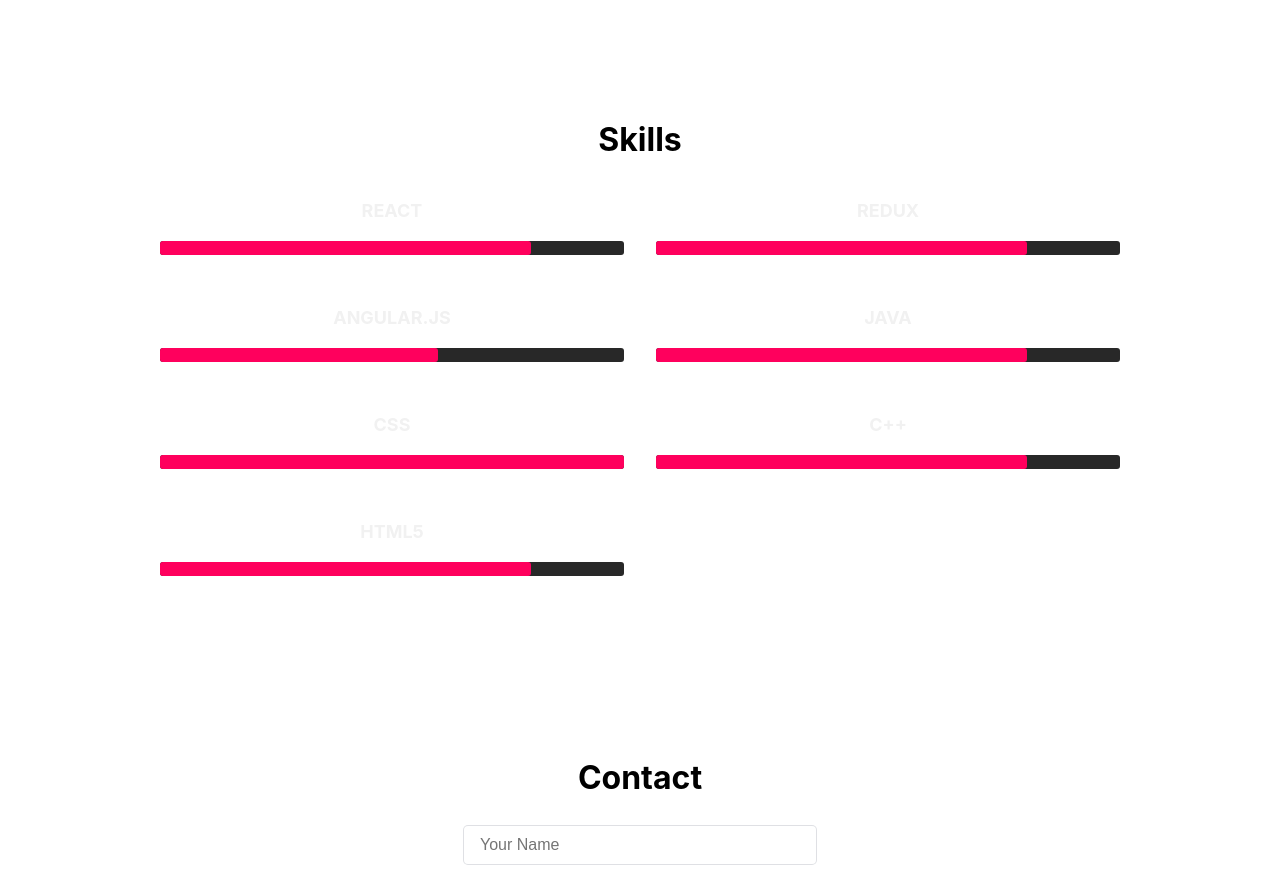
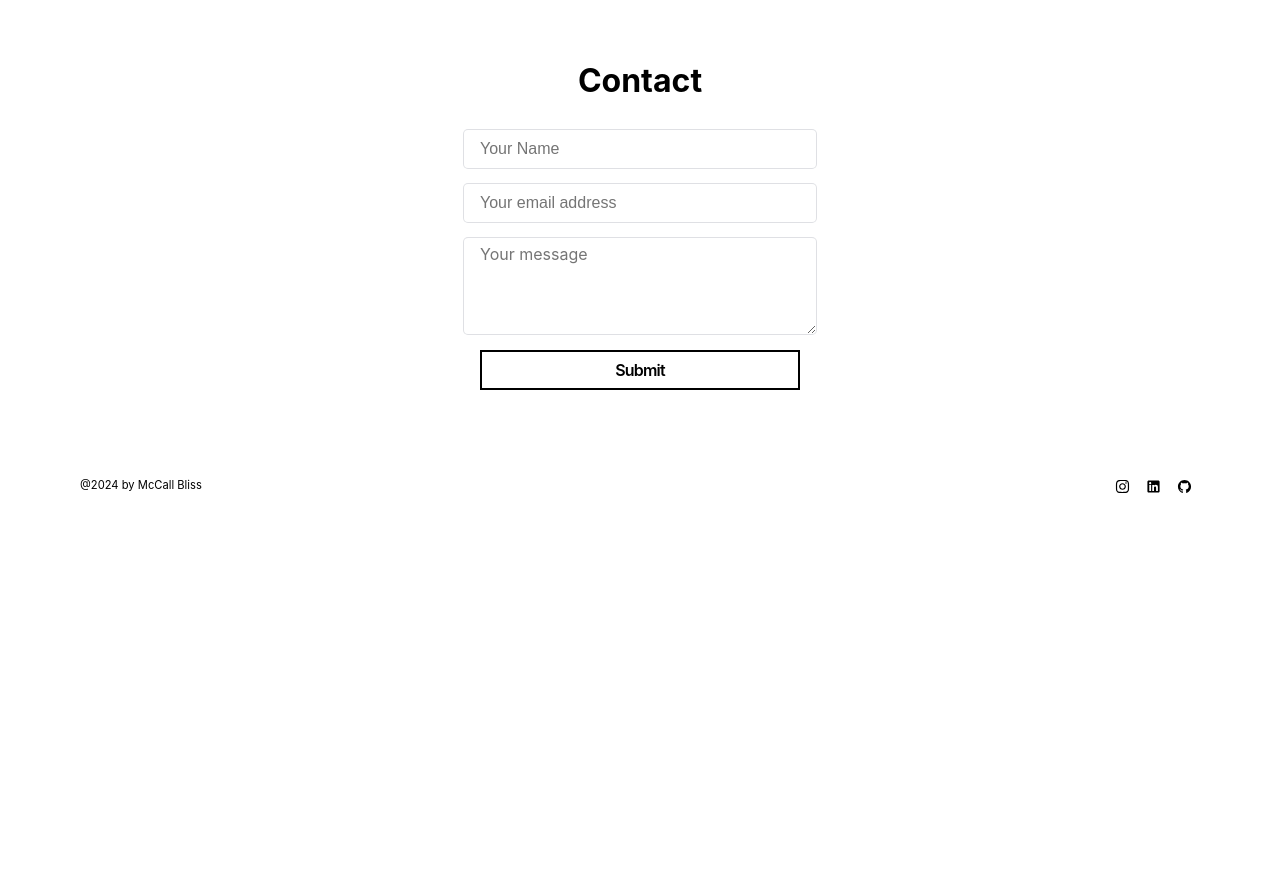
Before and after one commit to mccallbliss/portfolio-app, a React (Create React App) app: page / in a window 1280 px wide. Shown: the part 1540-2419 px from the top of the page. After the commit the page ends 2070 px from the top, so only its background shows below. Built offline with nearby package versions, Linux system fonts and the light colour scheme.

Commit message:
remove skill section from portfolio

```diff
--- a/src/App.tsx
+++ b/src/App.tsx
@@ -20,7 +20,6 @@ function App() {
 			<HelloSection/>
 			<PortfolioSection/>
 			<AboutSection />
-			<SkillSection />
 			<ContactSection />
 			<Footer/>
 		</div>
```
